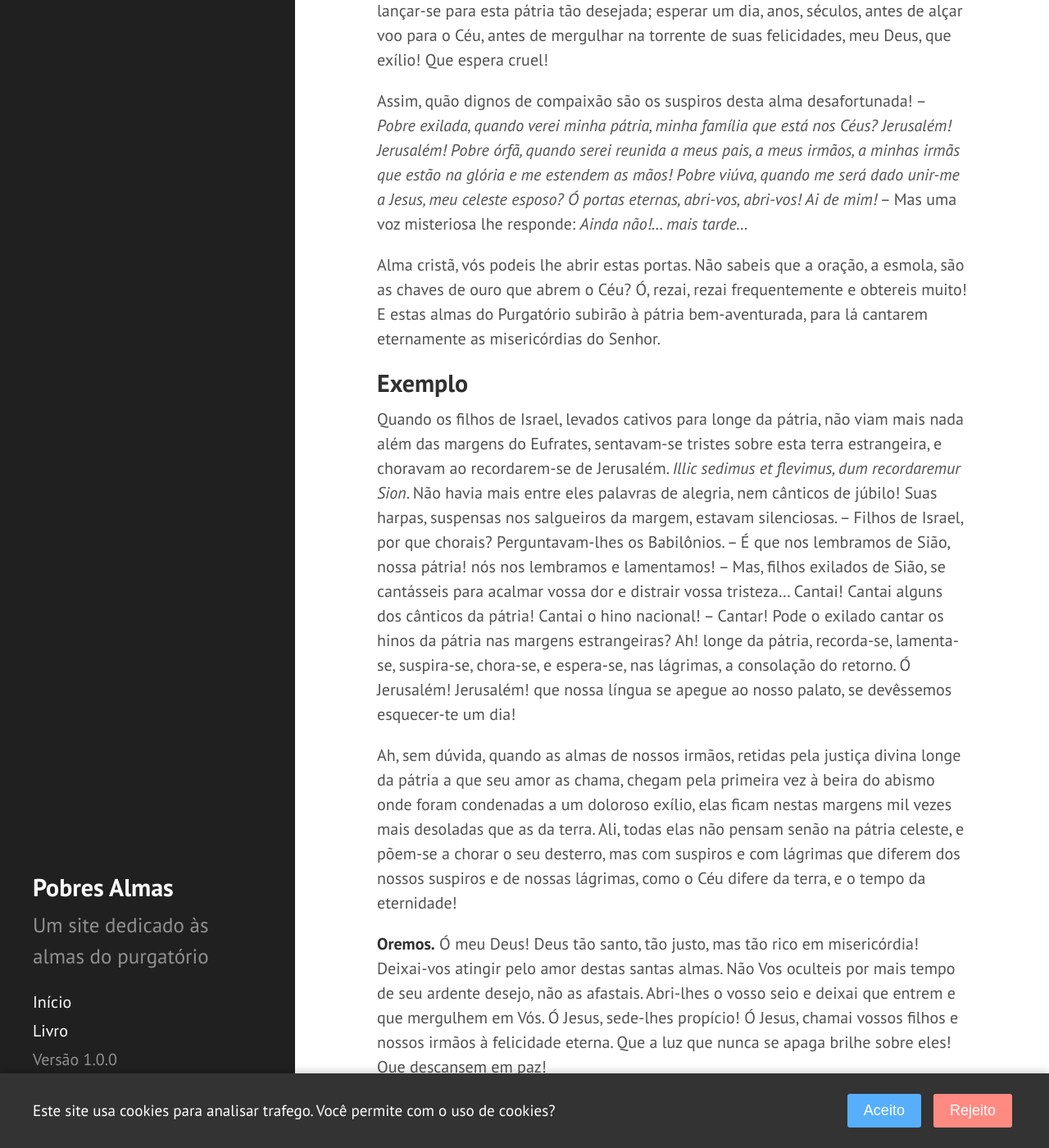
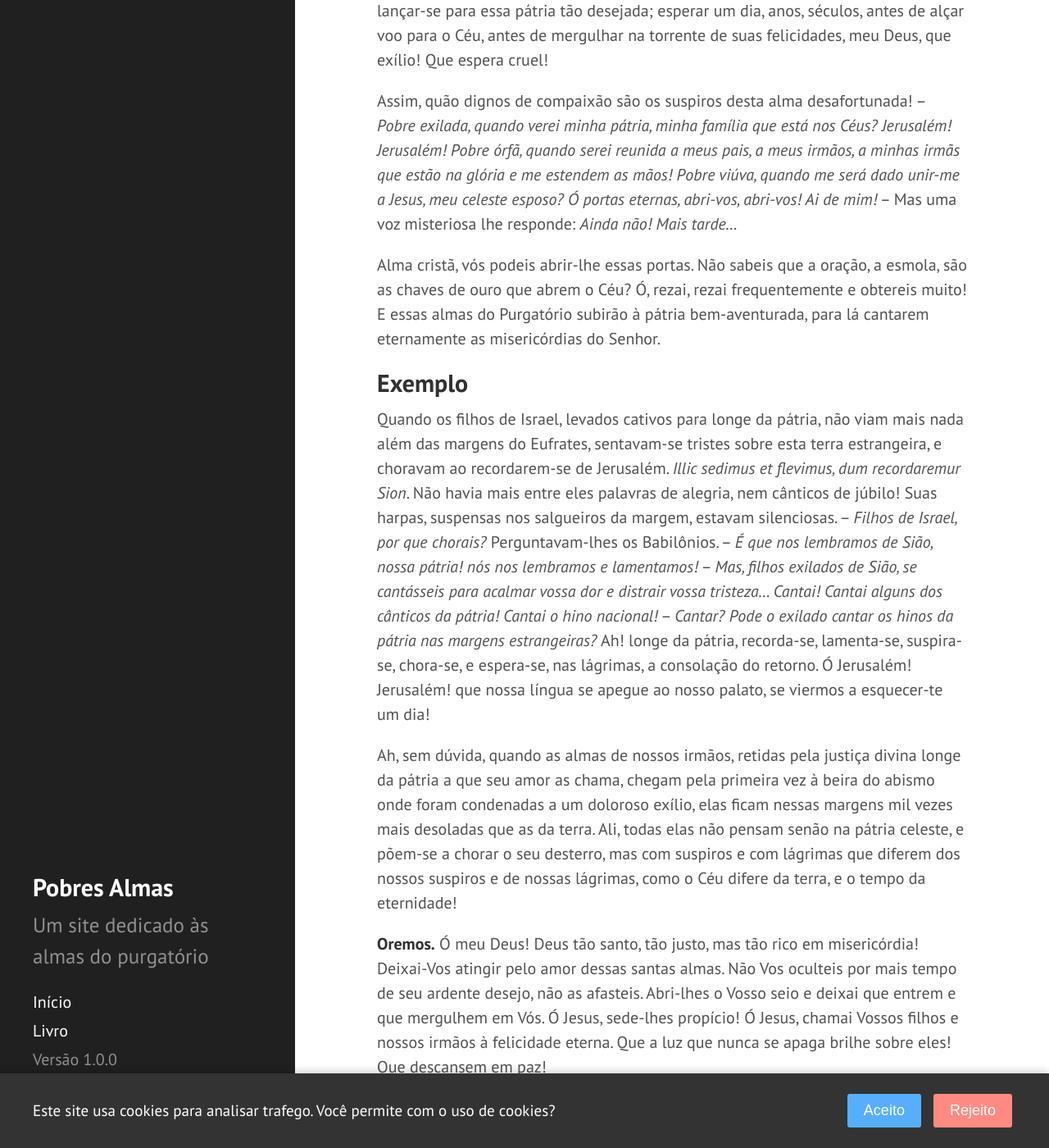
Before and after one commit to daniel-ufabc/poor-souls, a Jekyll site: the page built from _book/dia06.md, in a window 1280 px wide and 1400 px high, scrolled down 1287 px. Shown: the whole window at 82% size. Built offline with Jekyll 4.4.1, drawn with Linux system fonts in a browser that asks for light colours; some of the changed text lies outside the part shown.

Commit message:
fix issues with chapters 5 and 6

```diff
--- a/_book/dia06.md
+++ b/_book/dia06.md
@@ -12,28 +12,28 @@
 
 ## Privação de Deus
 
-O principal sofrimento do Purgatório não é o do fogo, por mais terrível que seja. Uma dor maior se faz sentir nas almas por estarem elas ainda longe de Deus. Neste mundo, nós não compreendemos a intensidade do suplício da privação de Deus, porque nós não O vemos diretamente, nós não O amamos de todo o coração, nós não pensamos frequentemente nEle. Mas as almas do Purgatório já vislumbraram a Deus no dia do julgamento. _Um grande espetáculo_, segundo a expressão de Santo Ambrósio, _se deu diante de seus olhos. Deus se revelou a elas com todas as suas perfeições adoráveis._ Ele imprimiu de maneira tão viva a sua imagem em seus espíritos, Ele impressionou-as de tal forma com o esplendor de sua majestade infinita, que elas pensam continuamente nEle e O amam com um amor puro. Este amor insaciável, esta privação, esta fome, esta sede de Deus as oprimem e as torturam. Elas estão continuamente morrendo sem morrer, expirando sem expirar, e a Igreja chama com razão este estado de morte: "Senhor", diz ela, "livrai-as da morte", _libera eas a morte._
+O principal sofrimento do Purgatório não é o do fogo, por mais terrível que seja. Uma dor maior se faz sentir nas almas por estarem elas ainda longe de Deus. Neste mundo, nós não compreendemos a intensidade do suplício da privação de Deus, porque nós não O vemos diretamente, nós não O amamos de todo o coração, nós não pensamos frequentemente nEle. Mas as almas do Purgatório já vislumbraram a Deus no dia do julgamento. _Um grande espetáculo_, segundo a expressão de Santo Ambrósio, _se deu diante de seus olhos. Deus se revelou a elas com todas as suas perfeições adoráveis._ Ele imprimiu de maneira tão viva a sua imagem em seus espíritos, Ele impressionou-as de tal forma com o esplendor de sua majestade infinita, que elas pensam continuamente nEle e O amam com um amor puro. Esse amor insaciável, essa privação, essa fome, essa sede de Deus as oprimem e as torturam. Elas estão continuamente morrendo sem morrer, expirando sem expirar, e a Igreja chama com razão esse estado de morte: "Senhor", diz ela, "livrai-as da morte", _libera eas a morte._
 
-Para vos fazer uma ideia deste suplício, alma cristã, imagine um homem que morre por falta de ar. Vede que agonia, que esforços não faz para respirar; como seu peito se ergue, se infla! É uma luta terrível entre a vida e a morte. Mas o que é um pouco de ar em comparação com Deus que é o ar e a respiração da alma? Que fome viva! Que dolorosa agonia! Ó Senhor, livrai-as desta morte contínua, mostrai-lhes a Vossa face adorável, _libera eas a morte_. Ó Pai que estais nos Céus, atraí para Vós os vossos filhos exilados!
+Para vos fazer uma ideia desse suplício, alma cristã, imagine um homem que morre por falta de ar. Vede que agonia, que esforços não faz para respirar; como seu peito se ergue, se infla! É uma luta terrível entre a vida e a morte. Mas o que é um pouco de ar em comparação com Deus que é o ar e a respiração da alma? Que fome viva! Que dolorosa agonia! Ó Senhor, livrai-as desta morte contínua, mostrai-lhes a Vossa face adorável, _libera eas a morte_. Ó Pai que estais nos Céus, atraí para Vós os vossos filhos exilados!
 
 
 ## Privação do Céu
 
-Sim, a alma no Purgatório está no exílio. Não somente de sua pátria na terra, mas de sua pátria verdadeira, o Céu. Esta pátria bem aventurada, cujos esplendores ela vislumbrou de longe quando, ao sair deste vale de lágrimas, apareceu diante de Jesus Cristo que faz a alegria e a felicidade dos eleitos. Ela a pressentiu quando, condenada ao Purgatório, recordou-se deste convite dirigido às almas justas: "Vinde, benditos de meu Pai, possuir o reino que vos foi preparado desde o princípio do mundo". Ela percebeu, ela entreviu todas as suas magnificências. Ora, não poder lançar-se para esta pátria tão desejada; esperar um dia, anos, séculos, antes de alçar voo para o Céu, antes de mergulhar na torrente de suas felicidades, meu Deus, que exílio! Que espera cruel!
+Sim, a alma no Purgatório está no exílio. Não somente de sua pátria na terra, mas de sua pátria verdadeira, o Céu. Essa pátria bem aventurada, cujos esplendores ela vislumbrou de longe quando, ao sair deste vale de lágrimas, apareceu diante de Jesus Cristo que faz a alegria e a felicidade dos eleitos. Ela a pressentiu quando, condenada ao Purgatório, recordou-se desse convite dirigido às almas justas: "Vinde, benditos de meu Pai, possuir o reino que vos foi preparado desde o princípio do mundo". Ela percebeu, ela entreviu todas as suas magnificências. Ora, não poder lançar-se para essa pátria tão desejada; esperar um dia, anos, séculos, antes de alçar voo para o Céu, antes de mergulhar na torrente de suas felicidades, meu Deus, que exílio! Que espera cruel!
 
-Assim, quão dignos de compaixão são os suspiros desta alma desafortunada! – _Pobre exilada, quando verei minha pátria, minha família que está nos Céus? Jerusalém! Jerusalém! Pobre órfã, quando serei reunida a meus pais, a meus irmãos, a minhas irmãs que estão na glória e me estendem as mãos! Pobre viúva, quando me será dado unir-me a Jesus, meu celeste esposo? Ó portas eternas, abri-vos, abri-vos! Ai de mim!_ – Mas uma voz misteriosa lhe responde: _Ainda não!... mais tarde..._
+Assim, quão dignos de compaixão são os suspiros desta alma desafortunada! – _Pobre exilada, quando verei minha pátria, minha família que está nos Céus? Jerusalém! Jerusalém! Pobre órfã, quando serei reunida a meus pais, a meus irmãos, a minhas irmãs que estão na glória e me estendem as mãos! Pobre viúva, quando me será dado unir-me a Jesus, meu celeste esposo? Ó portas eternas, abri-vos, abri-vos! Ai de mim!_ – Mas uma voz misteriosa lhe responde: _Ainda não! Mais tarde..._
 
-Alma cristã, vós podeis lhe abrir estas portas. Não sabeis que a oração, a esmola, são as chaves de ouro que abrem o Céu? Ó, rezai, rezai frequentemente e obtereis muito! E estas almas do Purgatório subirão à pátria bem-aventurada, para lá cantarem eternamente as misericórdias do Senhor.
+Alma cristã, vós podeis abrir-lhe essas portas. Não sabeis que a oração, a esmola, são as chaves de ouro que abrem o Céu? Ó, rezai, rezai frequentemente e obtereis muito! E essas almas do Purgatório subirão à pátria bem-aventurada, para lá cantarem eternamente as misericórdias do Senhor.
 
 
 ## Exemplo
 
-Quando os filhos de Israel, levados cativos para longe da pátria, não viam mais nada além das margens do Eufrates, sentavam-se tristes sobre esta terra estrangeira, e choravam ao recordarem-se de Jerusalém. _Illic sedimus et flevimus, dum recordaremur Sion_. Não havia mais entre eles palavras de alegria, nem cânticos de júbilo! Suas harpas, suspensas nos salgueiros da margem, estavam silenciosas. – Filhos de Israel, por que chorais? Perguntavam-lhes os Babilônios. – É que nos lembramos de Sião, nossa pátria! nós nos lembramos e lamentamos! – Mas, filhos exilados de Sião, se cantásseis para acalmar vossa dor e distrair vossa tristeza... Cantai! Cantai alguns dos cânticos da pátria! Cantai o hino nacional! – Cantar! Pode o exilado cantar os hinos da pátria nas margens estrangeiras? Ah! longe da pátria, recorda-se, lamenta-se, suspira-se, chora-se, e espera-se, nas lágrimas, a consolação do retorno. Ó Jerusalém! Jerusalém! que nossa língua se apegue ao nosso palato, se devêssemos esquecer-te um dia!
+Quando os filhos de Israel, levados cativos para longe da pátria, não viam mais nada além das margens do Eufrates, sentavam-se tristes sobre esta terra estrangeira, e choravam ao recordarem-se de Jerusalém. _Illic sedimus et flevimus, dum recordaremur Sion_. Não havia mais entre eles palavras de alegria, nem cânticos de júbilo! Suas harpas, suspensas nos salgueiros da margem, estavam silenciosas. – _Filhos de Israel, por que chorais?_ Perguntavam-lhes os Babilônios. – _É que nos lembramos de Sião, nossa pátria! nós nos lembramos e lamentamos!_ – _Mas, filhos exilados de Sião, se cantásseis para acalmar vossa dor e distrair vossa tristeza... Cantai! Cantai alguns dos cânticos da pátria! Cantai o hino nacional!_ – _Cantar? Pode o exilado cantar os hinos da pátria nas margens estrangeiras?_ Ah! longe da pátria, recorda-se, lamenta-se, suspira-se, chora-se, e espera-se, nas lágrimas, a consolação do retorno. Ó Jerusalém! Jerusalém! que nossa língua se apegue ao nosso palato, se viermos a esquecer-te um dia!
 
-Ah, sem dúvida, quando as almas de nossos irmãos, retidas pela justiça divina longe da pátria a que seu amor as chama, chegam pela primeira vez à beira do abismo onde foram condenadas a um doloroso exílio, elas ficam nestas margens mil vezes mais desoladas que as da terra. Ali, todas elas não pensam senão na pátria celeste, e põem-se a chorar o seu desterro, mas com suspiros e com lágrimas que diferem dos nossos suspiros e de nossas lágrimas, como o Céu difere da terra, e o tempo da eternidade!
+Ah, sem dúvida, quando as almas de nossos irmãos, retidas pela justiça divina longe da pátria a que seu amor as chama, chegam pela primeira vez à beira do abismo onde foram condenadas a um doloroso exílio, elas ficam nessas margens mil vezes mais desoladas que as da terra. Ali, todas elas não pensam senão na pátria celeste, e põem-se a chorar o seu desterro, mas com suspiros e com lágrimas que diferem dos nossos suspiros e de nossas lágrimas, como o Céu difere da terra, e o tempo da eternidade!
 
 
-**Oremos.** Ó meu Deus! Deus tão santo, tão justo, mas tão rico em misericórdia! Deixai-vos atingir pelo amor destas santas almas. Não Vos oculteis por mais tempo de seu ardente desejo, não as afastais. Abri-lhes o vosso seio e deixai que entrem e que mergulhem em Vós. Ó Jesus, sede-lhes propício! Ó Jesus, chamai vossos filhos e nossos irmãos à felicidade eterna. Que a luz que nunca se apaga brilhe sobre eles! Que descansem em paz!
+**Oremos.** Ó meu Deus! Deus tão santo, tão justo, mas tão rico em misericórdia! Deixai-Vos atingir pelo amor dessas santas almas. Não Vos oculteis por mais tempo de seu ardente desejo, não as afasteis. Abri-lhes o Vosso seio e deixai que entrem e que mergulhem em Vós. Ó Jesus, sede-lhes propício! Ó Jesus, chamai Vossos filhos e nossos irmãos à felicidade eterna. Que a luz que nunca se apaga brilhe sobre eles! Que descansem em paz!
 
 
 {% capture my_include2 %}{% include end-prayers.md %}{% endcapture %}
```
Also changed, not shown: _book/dia05.md (+5 -5 lines), 7 other files.
